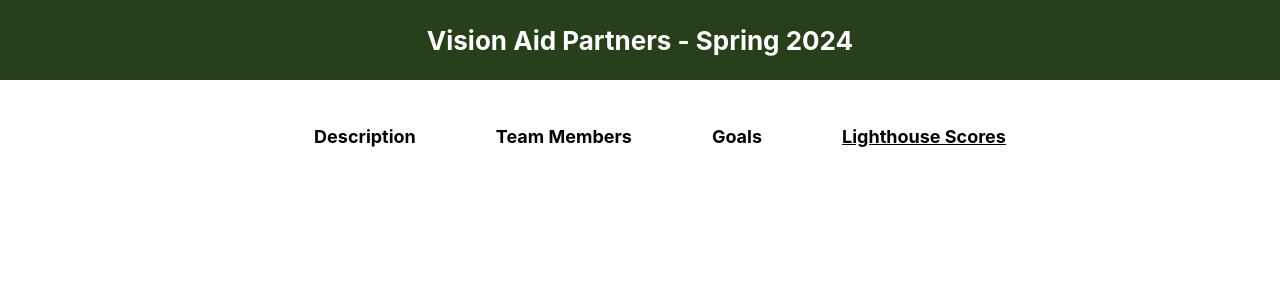
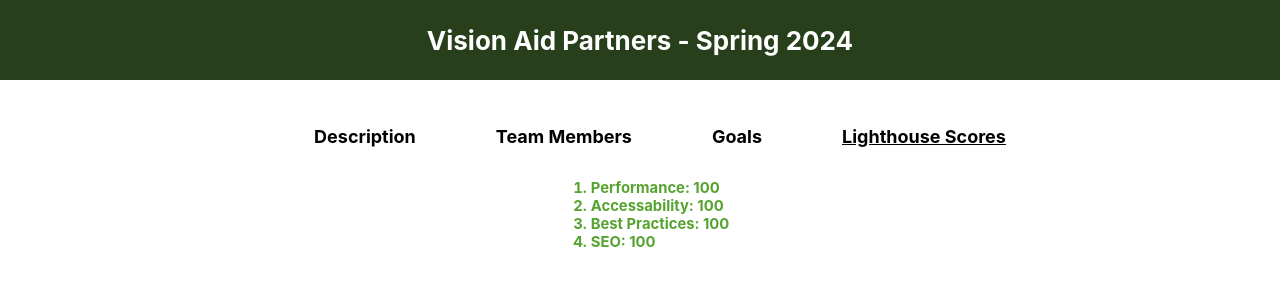
Before and after one commit to ajbieber/va-partners-team-website, a React (Create React App) app: page / in a window 1280 px wide. Both pictures are taken after a click on the item "Lighthouse Scores". Shown: the top 300 px of the page. Built offline with nearby package versions, Linux system fonts and the light colour scheme.

Commit message:
Added lighthouse metrics

```diff
--- a/src/App.css
+++ b/src/App.css
@@ -58,9 +58,10 @@ ol li {
   font-weight: bold;
   font-size: calc(10px + 0.6vmin);
   text-align: left;
+  color:  rgb(86, 163, 48);
 }
 
-li:hover {
+ul li:hover {
   cursor: pointer
 }
 
--- a/src/App.js
+++ b/src/App.js
@@ -64,6 +64,14 @@ function App() {
               <li>Implement any new changes specified by stakeholders</li>
             </ol>
           </div>
+          <div id="lighthouse" className={(selectedTab === "lighthouse" ? 'selected' : 'not-selected')}>
+          <ol>
+              <li>Performance: 100</li>
+              <li>Accessability: 100</li>
+              <li>Best Practices: 100</li>
+              <li>SEO: 100</li>
+            </ol>
+          </div>
         </div>
       </div>
     </div>
```
Also changed, not shown: public/manifest.json.
